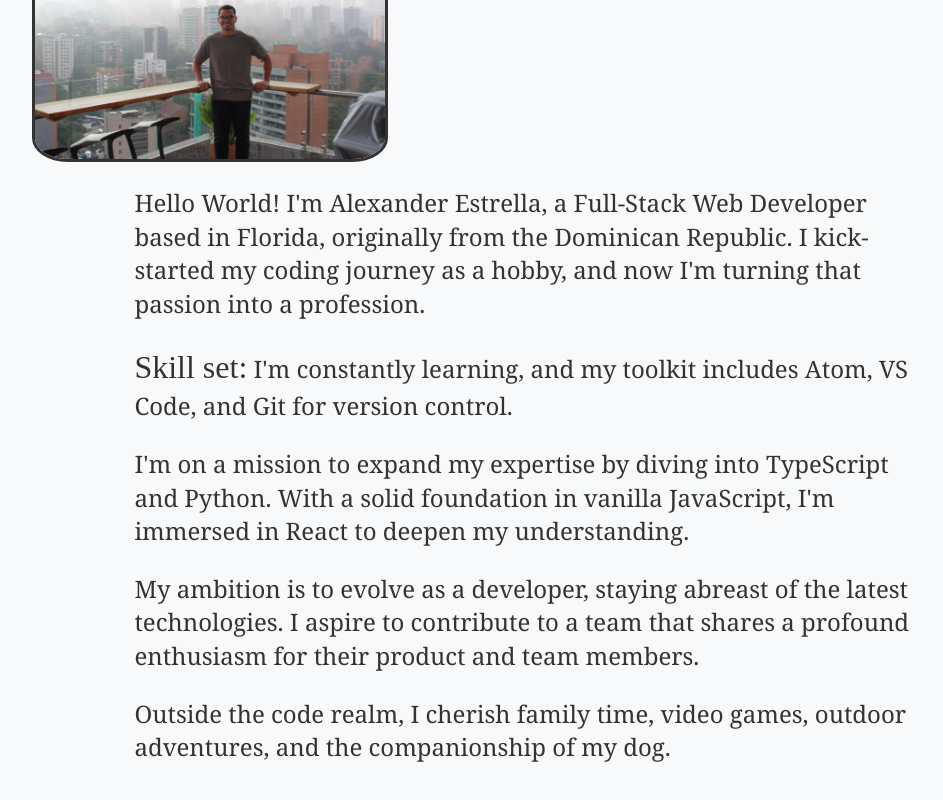
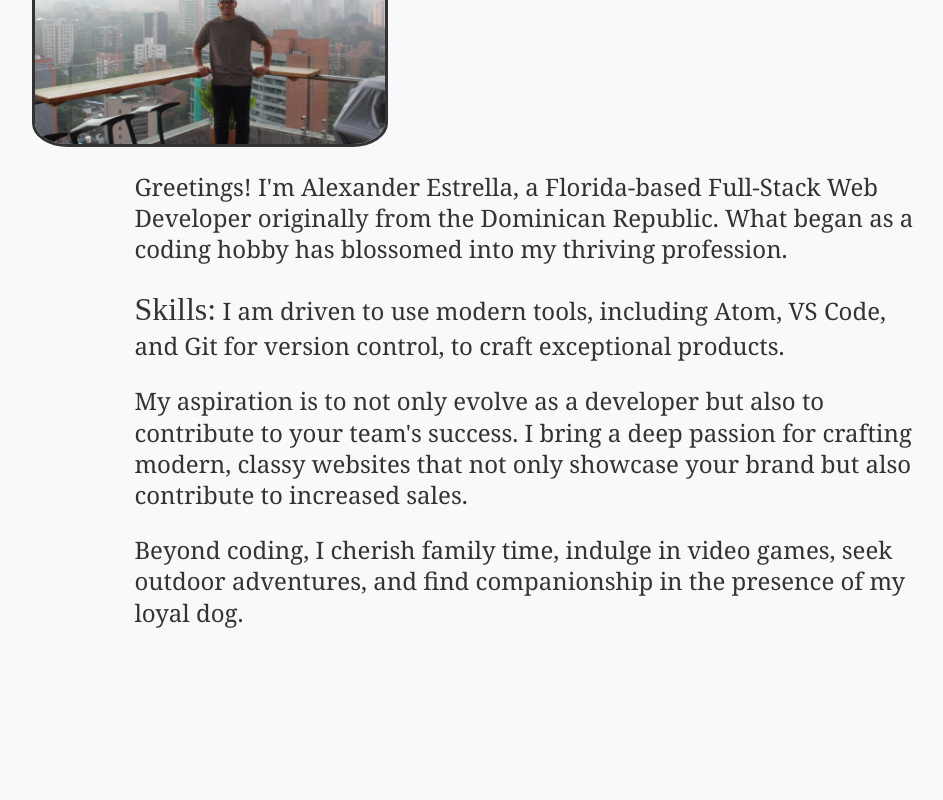
Before and after one commit to AlexanderEstrella/portfolio, a React (Create React App) app: page /about in a window 1280 px wide. Shown: the part 564-1364 px from the top of the page, without its empty margins (96-1039 px from the left). Built offline with nearby package versions, Linux system fonts and the light colour scheme.

Commit message:
update description, sales driven

```diff
--- a/src/App.css
+++ b/src/App.css
@@ -1,18 +1,16 @@
 :root {
   --background-color: #f8f9fa;
-  /* Light grayish-blue background */
   --text-color: #333;
-  /* Dark gray text color */
+
   --font-family: 'Georgia', serif;
-  /* Serif font for a sophisticated feel */
-  --font-size-base: 1.6rem;
-  /* Larger base font size for better readability */
-  --font-size-large: 1.4em;
-  /* Slightly reduced font size for larger text */
-  --font-size-hover: 1.6em;
-  /* Slightly increased font size for hover effects */
+
+  --font-size-base: 1.5rem;
+
+  --font-size-large: 1.3em;
+
+  --font-size-hover: 1.5em;
+
   --primary-color: #6c757d;
-  /* Subdued grayish-blue as the primary color */
 }
 
 /* Common styles */
@@ -22,7 +20,7 @@ body {
   color: var(--text-color);
   font-family: var(--font-family);
   font-size: var(--font-size-base);
-  line-height: 1.4;
+  line-height: 1.3;
   /* Improved line height for better readability */
   margin: 0;
   padding: 0;
@@ -206,7 +204,7 @@ li {
   justify-content: left;
   font-weight: 400px;
   font-family: open sans;
-  font-size: 5rem;
+  font-size: 3rem;
   text-decoration: none;
   max-width: 300px;
 }
@@ -413,6 +411,7 @@ li {
 #Projects h2 {
   font-size: 1em;
   text-decoration: none;
+  text-align: center;
 }
 
 .card-container {
--- a/src/Pages/About.js
+++ b/src/Pages/About.js
@@ -10,7 +10,7 @@ const About = () => {
       <section id="aboutme">
         <div className="about-header" id="aboutmedes">
           <h2>About Me</h2>
-          <span>Let's jump right in!</span>
+          <span>Let's talk business!</span>
         </div>
         <div className="spacer-about"></div>
 
@@ -21,32 +21,28 @@ const About = () => {
 
           <div className="aboutdetails">
             <p>
-              Hello World! I'm Alexander Estrella, a Full-Stack Web Developer
-              based in Florida, originally from the Dominican Republic. I
-              kick-started my coding journey as a hobby, and now I'm turning
-              that passion into a profession.
+              Greetings! I'm Alexander Estrella, a Florida-based Full-Stack Web
+              Developer originally from the Dominican Republic. What began as a
+              coding hobby has blossomed into my thriving profession.
             </p>
 
             <p>
-              <span>Skill set:</span> I'm constantly learning, and my toolkit
-              includes Atom, VS Code, and Git for version control.
+              <span>Skills:</span> I am driven to use modern tools, including
+              Atom, VS Code, and Git for version control, to craft exceptional
+              products.
             </p>
 
             <p>
-              I'm on a mission to expand my expertise by diving into TypeScript
-              and Python. With a solid foundation in vanilla JavaScript, I'm
-              immersed in React to deepen my understanding.
+              My aspiration is to not only evolve as a developer but also to
+              contribute to your team's success. I bring a deep passion for
+              crafting modern, classy websites that not only showcase your brand
+              but also contribute to increased sales.
             </p>
 
             <p>
-              My ambition is to evolve as a developer, staying abreast of the
-              latest technologies. I aspire to contribute to a team that shares
-              a profound enthusiasm for their product and team members.
-            </p>
-
-            <p>
-              Outside the code realm, I cherish family time, video games,
-              outdoor adventures, and the companionship of my dog.
+              Beyond coding, I cherish family time, indulge in video games, seek
+              outdoor adventures, and find companionship in the presence of my
+              loyal dog.
             </p>
           </div>
         </div>
```
